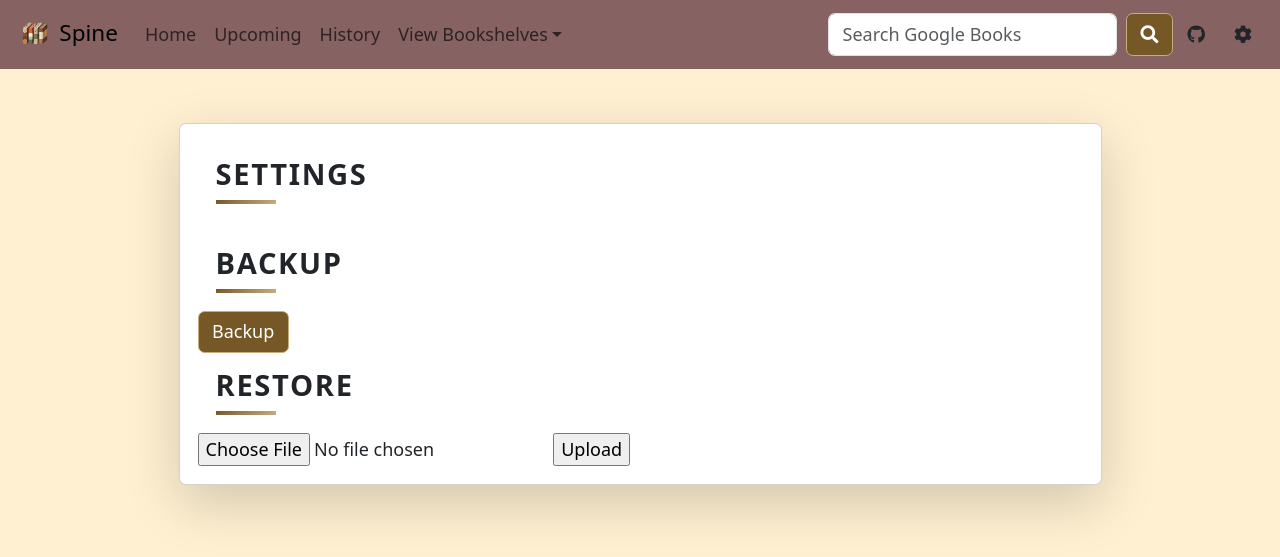
After one commit to Punllarena/Spine-Bookshelf-Manager, a Flask app: page /settings in a window 1280 px wide. The commit adds this page. Shown: the top 557 px of the page. Run offline with Flask 3, Linux system fonts and the light colour scheme; parts of the project's set-up code (start-up, migrations or seed data) failed here and were passed over; some libraries are stand-ins or nearby versions.

Commit message:
adding backup and restore function to the web app.
This is step 1, creating a backup of the current db because I'm about to update the model to a new one.

```diff
--- a/src/forms.py
+++ b/src/forms.py
@@ -1,6 +1,10 @@
 from flask_wtf import FlaskForm
-from wtforms import StringField, SubmitField, FloatField, DateField, TextAreaField
-from wtforms.validators import DataRequired
+from wtforms import  SubmitField, FileField
+from wtforms.validators import DataRequired, InputRequired
 
-class editBookForm(FlaskForm):
-    title = StringField('Title', validators=[DataRequired()], )
+# class editBookForm(FlaskForm):
+#     title = StringField('Title', validators=[DataRequired()], )
+
+class UploadBackupForm(FlaskForm):
+    file = FileField('Upload CSV', validators=[InputRequired()])
+    submit = SubmitField('Upload')
--- a/src/main.py
+++ b/src/main.py
@@ -2,16 +2,18 @@ from flask import Flask
 from flask_bootstrap import Bootstrap5
 
 from models import db
-from routes import home, search, volume_info, upcoming, add, edit, delete, view_series, full_shelf, shelf, timeline
+from routes import home, search, volume_info, upcoming, add, edit, delete, view_series, full_shelf, shelf, timeline, settings
 import os
 
 instance_path = os.path.join(os.path.dirname(__file__), 'instance')
+
 os.makedirs(instance_path, exist_ok=True)  # Ensure the folder exists
 db_path = os.path.join(instance_path, 'bookshelf.db')
 
 app = Flask(__name__)
-app.config['SECRET_KEY'] = '8BYkEfBA6O6donzWlSihBXox7C0sKR6b'
+app.config['SECRET_KEY'] = 'thishastobeeditedonproduction'
 app.config['SQLALCHEMY_DATABASE_URI'] = f'sqlite:///{db_path}'
+
 Bootstrap5(app)
 
 
@@ -33,12 +35,12 @@ app.add_url_rule('/edit/<string:volume_id>', view_func=edit, methods=['GET', 'PO
 app.add_url_rule('/delete/<string:volume_id>', view_func=delete)
 app.add_url_rule('/volumeInfo/<string:volume_id>', view_func=volume_info)
 app.add_url_rule('/viewSeries/<string:series_id>', view_func=view_series)
-app.add_url_rule('/search/page/<int:page>/',
-                 view_func=search, methods=['GET', 'POST'])
+app.add_url_rule('/search/page/<int:page>/', view_func=search, methods=['GET', 'POST'])
 app.add_url_rule('/search/', view_func=search, methods=['GET', 'POST'])
 app.add_url_rule('/add/<string:volume_id>?<string:shelf>', view_func=add)
+app.add_url_rule('/settings', view_func=settings, methods=['GET', 'POST'])
+app.add_url_rule('/upcoming', view_func=upcoming)
 app.add_url_rule('/', view_func=home)
-app.add_url_rule('/upcoming', view_func=upcoming)
 
 if __name__ == '__main__':
     app.run(debug=True, host="0.0.0.0", port=5000)
--- a/src/routes.py
+++ b/src/routes.py
@@ -1,12 +1,45 @@
-from flask import request, render_template, redirect, url_for
+from flask import request, render_template, redirect, url_for, send_file, after_this_request
 # from forms import editMovieForm, searchMovieForm
 import apirequest
-from utils import clean_for_search_title, get_clean_description
+from utils import clean_for_search_title, get_clean_description, download_backup, restore_backup
 from models import Book, Upcoming, db
 from yattaUpcoming import run_scraper, check_latest_post
 import sqlalchemy
+from forms import UploadBackupForm
 from datetime import datetime
+from werkzeug.utils import secure_filename
+import os
 
+def settings():
+    message = "None"
+    form = UploadBackupForm()
+    if request.method=='POST':
+        if form.validate_on_submit():
+            f = form.file.data
+            filename = secure_filename(f.filename)
+            upload_folder = os.path.join(os.path.dirname(os.path.dirname(os.path.abspath(__file__))),'src','static', 'upload')
+            if not os.path.exists(upload_folder):
+                os.makedirs(upload_folder)
+            save_path = os.path.join(os.path.dirname(os.path.dirname(os.path.abspath(__file__))),'src','static', 'upload', filename)
+            f.save(save_path)
+            message = restore_backup(save_path)
+            # message = "Backup restored successfully"
+            os.remove(save_path)
+            return redirect(url_for('settings'))
+    if request.args.get('action') == 'download_backup':
+        print("[INFO] Downloading Backup")
+        file_path = download_backup()
+        @after_this_request
+        def remove_file(response):
+            try:
+                print(f"Deleting file: {file_path}")
+                os.remove(file_path)
+            except OSError as e:
+                print(f"Error deleting file: {e}")
+            return response
+        message = "Backup downloaded successfully"
+        return send_file(file_path, as_attachment=True)
+    return render_template('settings.html', form=form, message=message)
 
 def edit(volume_id):
     book_in_db = db.session.query(Book).filter_by(g_volume_id=volume_id).first()
--- a/src/templates/base.html
+++ b/src/templates/base.html
@@ -95,6 +95,9 @@
           <a href="https://github.com/Punllarena/Spine-Bookshelf-Manager" class="btn button-primary" title="Github repository">
             <i class="fab fa-github"></i>
           </a>
+          <a href="{{ url_for('settings') }}" class="btn button-primary" title="Settings">
+            <i class="fas fa-cog"></i>
+          </a>
         </div>
       </div>
     </nav>
--- /dev/null
+++ b/src/templates/settings.html
@@ -0,0 +1,31 @@
+{% extends 'base.html' %} {% from 'bootstrap5/form.html' import render_form %}
+{% block title %}Settings{% endblock %} {% block content %}
+<div class="container mt-5">
+  <div class="row justify-content-center">
+    <div class="col-lg-10 col-md-12 col-sm-12">
+      <div class="card shadow-lg">
+        <div class="card-body">
+          <h3 class="mb-4 heading">Settings</h3>
+
+
+          <section id="backup">
+            <h4 class="heading">Backup</h4>
+            <a
+              href="{{url_for('settings', action="download_backup")}}"
+              class="btn btn-primary"
+            >
+              Backup</a
+            >
+          </section>
+          <section>
+            <h4 class="heading">Restore</h4>
+            <form method="POST" enctype="multipart/form-data">
+              {{ form.hidden_tag()}} {{ form.file() }} {{ form.submit() }}
+            </form>
+          </section>
+        </div>
+      </div>
+    </div>
+  </div>
+</div>
+{% endblock %}
```
Also changed, not shown: src/utils.py (+78 -0 lines).
